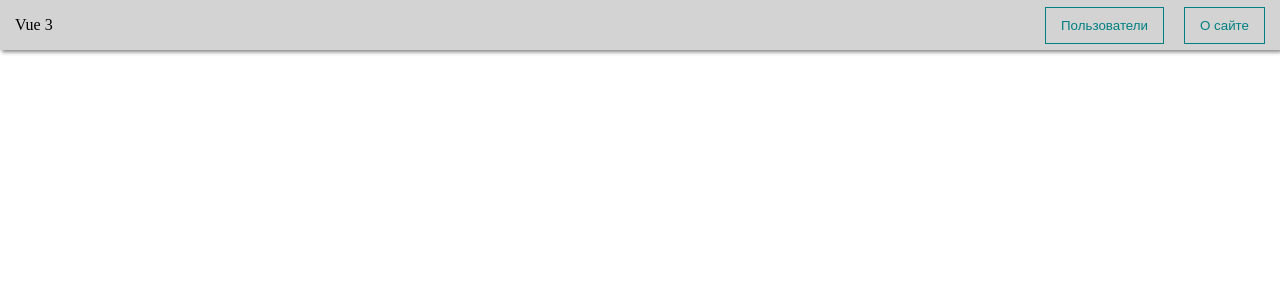
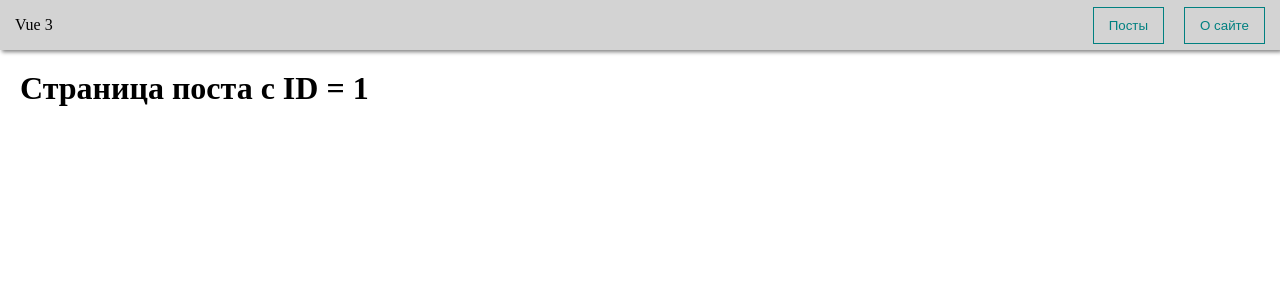
Before and after one commit to bbird5063/vuejs, a Vue app: page /posts/1 in a window 1280 px wide. Shown: the top 300 px of the page. Built offline with nearby package versions, Linux system fonts and the light colour scheme.

Commit message:
02:07:50 ➝ Динамическая навигация

```diff
--- a/src/components/PostItem.vue
+++ b/src/components/PostItem.vue
@@ -7,7 +7,7 @@
       <div><strong>Описание: </strong>{{ post.body }}</div>
     </div>
     <div class="post__btns">
-      <!-- при помощки $emit отправляем наверх post для удаление в родитель PostList(в наш <post-item>), который получили родителя PostList через пропс. Т.е. начинаем цепочку (App <- PostList <- "PostItem") передач родителям -->
+      <my-button @click="$router.push(`/posts/${post.id}`)">Открыть</my-button>
       <my-button @click="$emit('remove', post)">Удалить</my-button>
     </div>
   </div>
@@ -17,12 +17,11 @@
 export default {
   props: {
     post: {
-      // пропс post пришел от родителя PostList
       type: Object,
       required: true,
     },
   },
-}
+};
 </script>
 
 <style scoped>
@@ -30,9 +29,12 @@ export default {
   display: flex;
   align-items: center;
   justify-content: space-between;
-
   padding: 15px;
   border: 2px solid teal;
   margin-top: 15px;
 }
+
+.post__btns {
+  display: flex;
+}
 </style>
--- a/src/components/UI/Navbar.vue
+++ b/src/components/UI/Navbar.vue
@@ -2,7 +2,7 @@
   <div class="navbar">
     <div @click="$router.push('/')">Vue 3</div>
     <div class="navbar__btns">
-      <my-button @click="$router.push('/users')">Пользователи</my-button>
+      <my-button @click="$router.push('/posts')">Посты</my-button>
       <my-button @click="$router.push('/about')" style="margin-left: 20px"
         >О сайте</my-button
       >
--- a/src/pages/Main.vue
+++ b/src/pages/Main.vue
@@ -2,7 +2,7 @@
   <div>
     <h1>Добро пожаловать на курс Vue 3</h1>
     <!--Добавили-->
-    <!--router-link to="/users">Пользователи</router-link>
+    <!--router-link to="/posts">Пользователи</router-link>
     <router-link to="/about">О сайте</router-link-->
   </div>
 </template>
--- /dev/null
+++ b/src/pages/PostIdPage.vue
@@ -0,0 +1,13 @@
+<template>
+  <div>
+    <!-- $route - мы получаем некую информацию о пути -->
+    <!-- зная ID, мы можем получить информаю о посте с бэкэнда -->
+    <h1>Страница поста с ID = {{ $route.params.id }}</h1>
+  </div>
+</template>
+
+<script>
+export default {};
+</script>
+
+<style scoped></style>
```
Also changed, not shown: src/router/router.js (+10 -6 lines), src/pages/PostPage.vue (renamed from src/pages/UserPage.vue).
